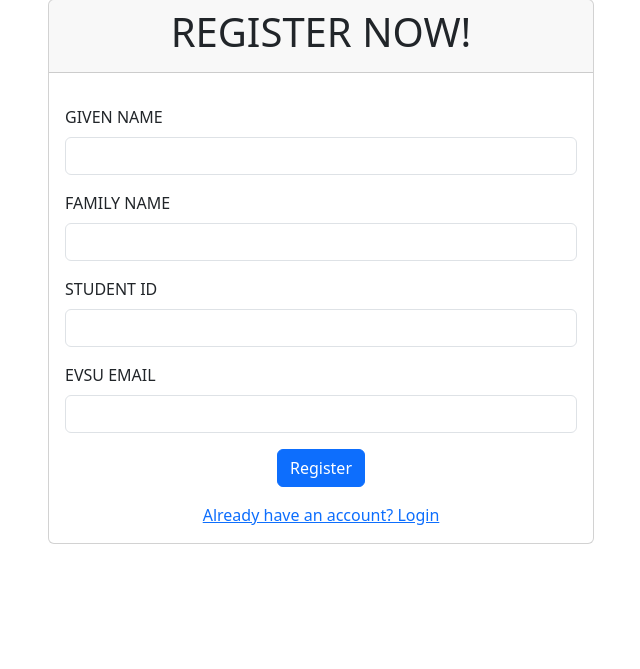
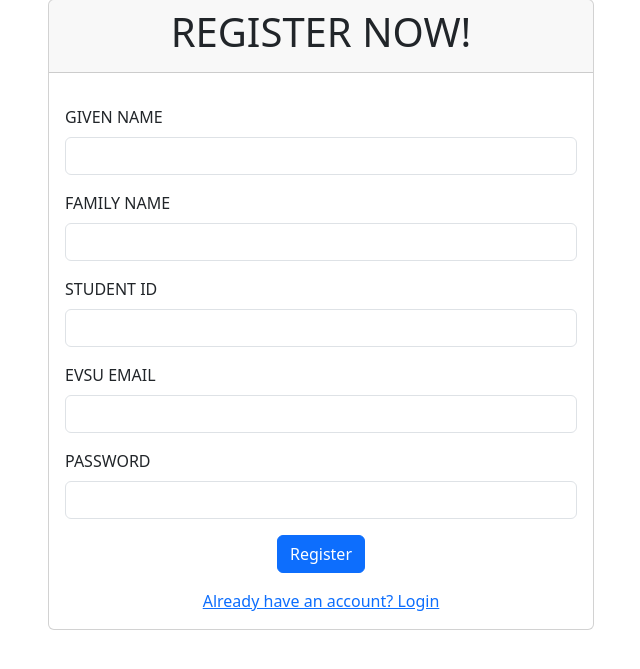
Before and after one commit to Kaelx/Reservation-EVSU, a PHP site: page /pages/register.php in a window 1280 px wide. Shown: the part 49-718 px from the top of the page, without its empty margins (319-959 px from the left). Run offline with PHP 8.4, Linux system fonts and the light colour scheme; some libraries are stand-ins or nearby versions.

Commit message:
Update database configuration and registration functionality

```diff
--- a/controller/config.php
+++ b/controller/config.php
@@ -1,9 +1,9 @@
 <?php
-    // $user = "root";
-    // $password = "";
-    // $host = "localhost";
-    // $db = "ecommerce";
+    $host = "localhost";
+    $user = "root";
+    $password = "";
+    $db = "php_ecommerce";
 
-    // $conn = mysqli_connect($host, $user, $password, $db);
+    $conn = mysqli_connect($host, $user, $password, $db);
 
 ?>
--- /dev/null
+++ b/js/main.js
@@ -0,0 +1,15 @@
+function add(event){
+    event.preventDefault();
+
+    var formData = $('form').serialize();
+
+    $.ajax({
+        url: '../controller/functions.php',
+        method: 'post',
+        data: formData + '&register=true',
+        success: function (response) {
+            alert(response);
+            location.reload();
+        }
+    });
+}
--- a/pages/footer.php
+++ b/pages/footer.php
@@ -1,3 +1,4 @@
 
 </body>
+    <script src="../node_modules/jquery/dist/jquery.js"></script>
 </html>
--- a/pages/header.php
+++ b/pages/header.php
@@ -12,5 +12,6 @@
     <title><?php echo $page; ?></title>
 
     <link rel="stylesheet" href="../css/style.css">
+    <script src="../js/main.js"></script>
 </head>
 <body>
--- a/pages/register.php
+++ b/pages/register.php
@@ -2,6 +2,7 @@
 $page = "REGISTER";
 
 include 'header.php';
+
 ?>
 
 
@@ -16,12 +17,12 @@ include 'header.php';
                 <div class="card-body">
                     <form action="#" method="post">
                         <div class="form-group mt-3">
-                            <label for="name" class="form-label">GIVEN NAME</label>
-                            <input type="text" class="form-control" id="name" name="name" required>
+                            <label for="fname" class="form-label">GIVEN NAME</label>
+                            <input type="text" class="form-control" id="fname" name="fname" required>
                         </div>
                         <div class="form-group mt-3">
-                            <label for="lastname" class="form-label">FAMILY NAME</label>
-                            <input type="text" class="form-control" id="lastname" name="lastname" required>
+                            <label for="lname" class="form-label">FAMILY NAME</label>
+                            <input type="text" class="form-control" id="lname" name="lname" required>
                         </div>
                         <div class="form-group mt-3">
                             <label for="studentid" class="form-label">STUDENT ID</label>
@@ -31,8 +32,12 @@ include 'header.php';
                             <label for="email" class="form-label">EVSU EMAIL</label>
                             <input type="email" class="form-control" id="email" name="email" required>
                         </div>
+                        <div class="form-group mt-3">
+                            <label for="password" class="form-label">PASSWORD</label>
+                            <input type="password" class="form-control" id="password" name="password" required>
+                        </div>
                         <div class="form-group mt-3 text-center">
-                            <button type="submit" class="btn btn-primary">Register</button>
+                            <button type="submit" class="btn btn-primary" onclick="add(event)">Register</button>
                         </div>
                         <div class="form-group mt-3 text-center">
                             <a href="login.php"> Already have an account? Login</a>
```
Also changed, not shown: controller/functions.php (+29 -0 lines).
